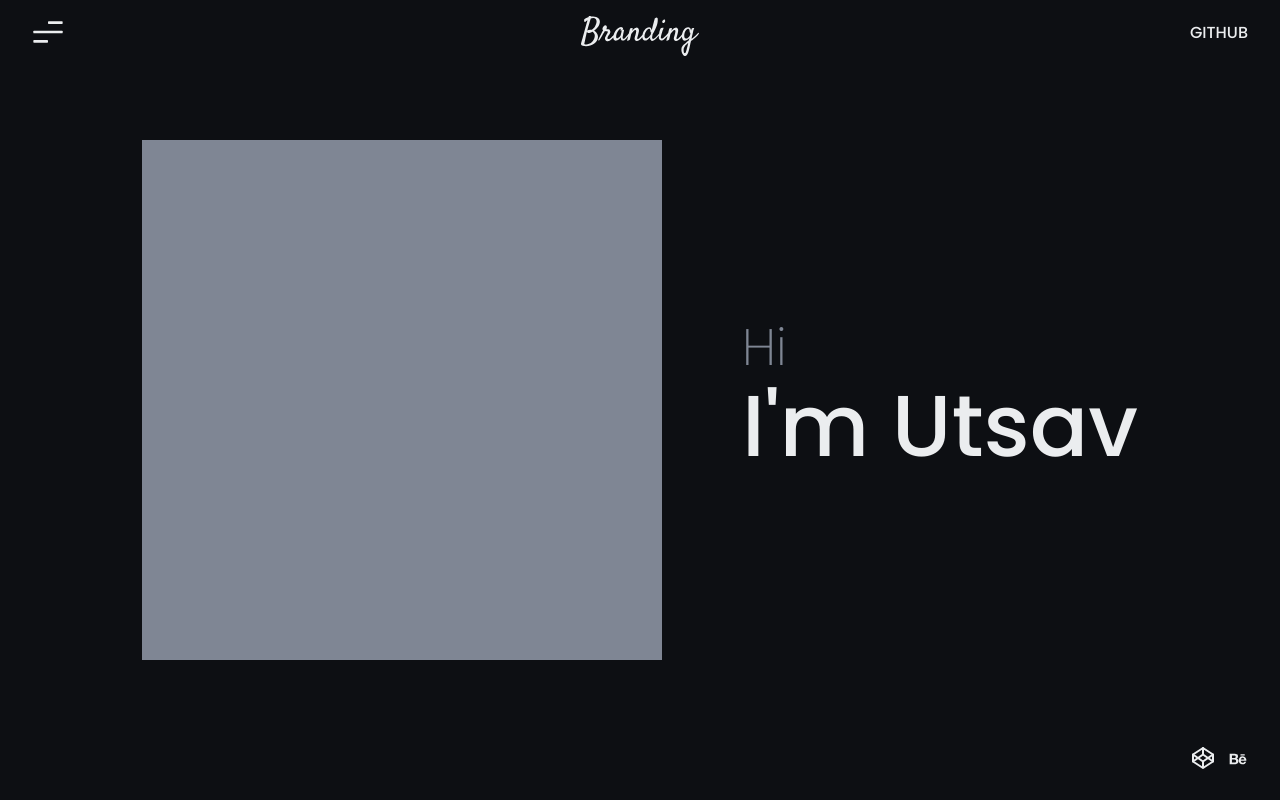
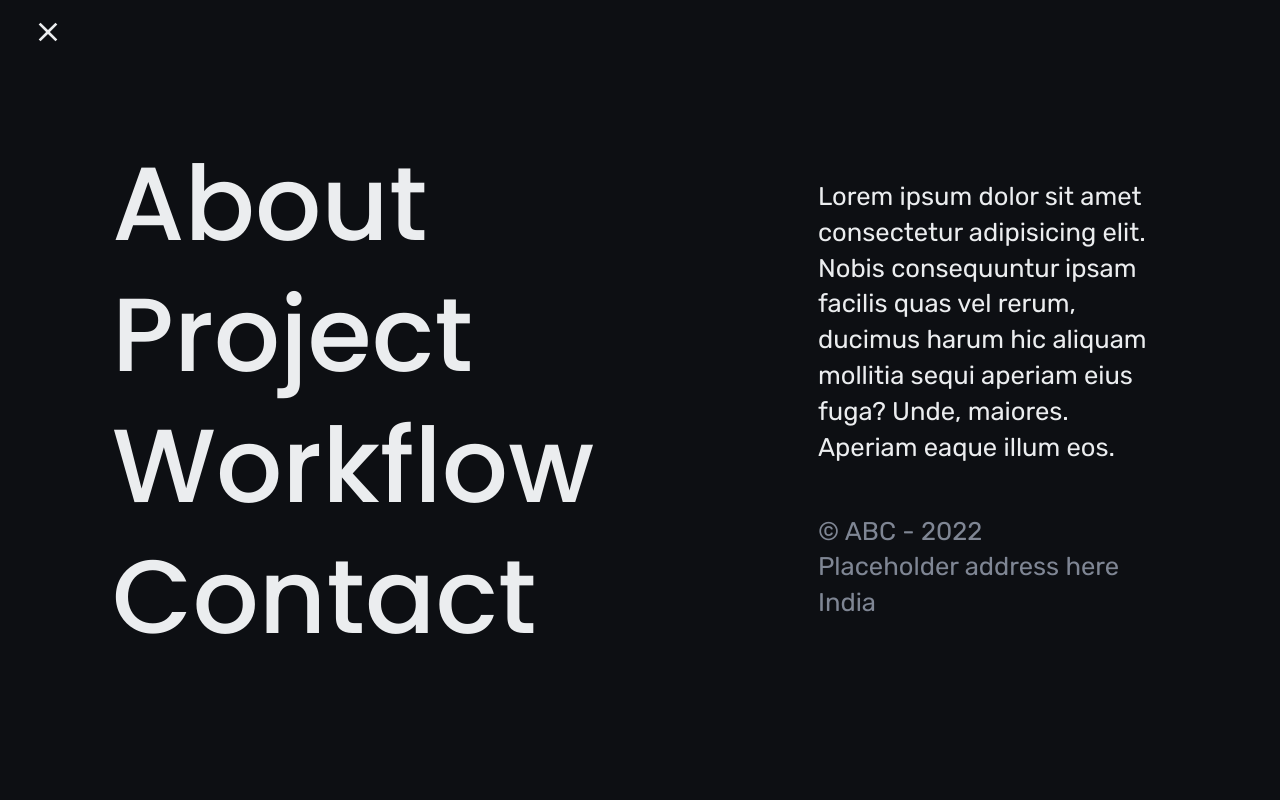
Before and after one commit to fru2/portfolio-website, a React (Create React App) app: page / in a window 1280 px wide. Both pictures are taken after a click on the button 48 px from the left and 32 px from the top of the page. Shown: the top 800 px of the page. Built offline with nearby package versions, Linux system fonts and the light colour scheme.

Commit message:
click event on navbar toggle button added

```diff
--- a/src/components/common/NavBar.jsx
+++ b/src/components/common/NavBar.jsx
@@ -1,10 +1,11 @@
 import React from 'react';
 import Logo from '../../assets/Branding.svg'
 
-export default function NavBar() {
+export default function NavBar(props) {
+
     return (
         <nav className='main-nav'>
-            <button className='icon-btn'>
+            <button className='icon-btn' onClick={props.onclick}>
             </button>
 
             <img src={Logo} className='branding' alt='branding logo' />
--- a/src/components/common/NavBarExpanded.jsx
+++ b/src/components/common/NavBarExpanded.jsx
@@ -1,6 +1,6 @@
 import React from 'react';
 
-export default function NavBarExpanded() {
+export default function NavBarExpanded(props) {
   return (
     <nav className='navbar-exp'>
       <ul>
@@ -10,7 +10,7 @@ export default function NavBarExpanded() {
         <li><a href="#">Contact</a></li>
       </ul>
 
-      <button className='icon-btn'></button>
+      <button className='icon-btn' onClick={props.onclick}></button>
 
       <ul>
         <li>
--- a/src/pages/HomePage.jsx
+++ b/src/pages/HomePage.jsx
@@ -11,10 +11,19 @@ import BehanceLogo from '../assets/icons/behance.svg';
 import CodepenLogo from '../assets/icons/codepen.svg';
 
 export default function HomePage() {
+
+  const expandNavbar = () => {
+    document.querySelector('.navbar-exp').style.display = 'flex';
+  }
+
+  const closeNavbar = () => {
+    document.querySelector('.navbar-exp').style.display = 'none';
+  }
+
   return (
     <main>
-      {/* <NavExtended /> */}
-      <NavBar />
+      <NavExtended onclick={closeNavbar} />
+      <NavBar onclick={expandNavbar} />
 
 
       <header>
@@ -25,7 +34,7 @@ export default function HomePage() {
           <h1>I'm Utsav</h1>
         </div>
 
-        <div class="social-links">
+        <div className="social-links">
           <a href="https://codepen.com/" target="_blank" rel="noopener noreferrer"><img src={CodepenLogo} alt="Codepen nav link" /></a>
           <a href="https://behance.net/" target="_blank" rel="noopener noreferrer"><img src={BehanceLogo} alt="Behance nav link" /></a>
         </div>
--- a/src/styles/layouts/_navbar-extended.scss
+++ b/src/styles/layouts/_navbar-extended.scss
@@ -10,6 +10,7 @@
   background-color: constants.$black;
   position: fixed;
   z-index: 100;
+  display: none;
 
   ul {
     margin: 0 7rem;
@@ -51,6 +52,7 @@
     position: fixed;
     top: 0;
     left: 0;
+    cursor: pointer;
   }
 
 }
--- a/src/styles/layouts/_navbar.scss
+++ b/src/styles/layouts/_navbar.scss
@@ -16,6 +16,7 @@
     height: 2rem;
     width: 2rem;
     border: none;
+    cursor: pointer;
   }
 
 
```
